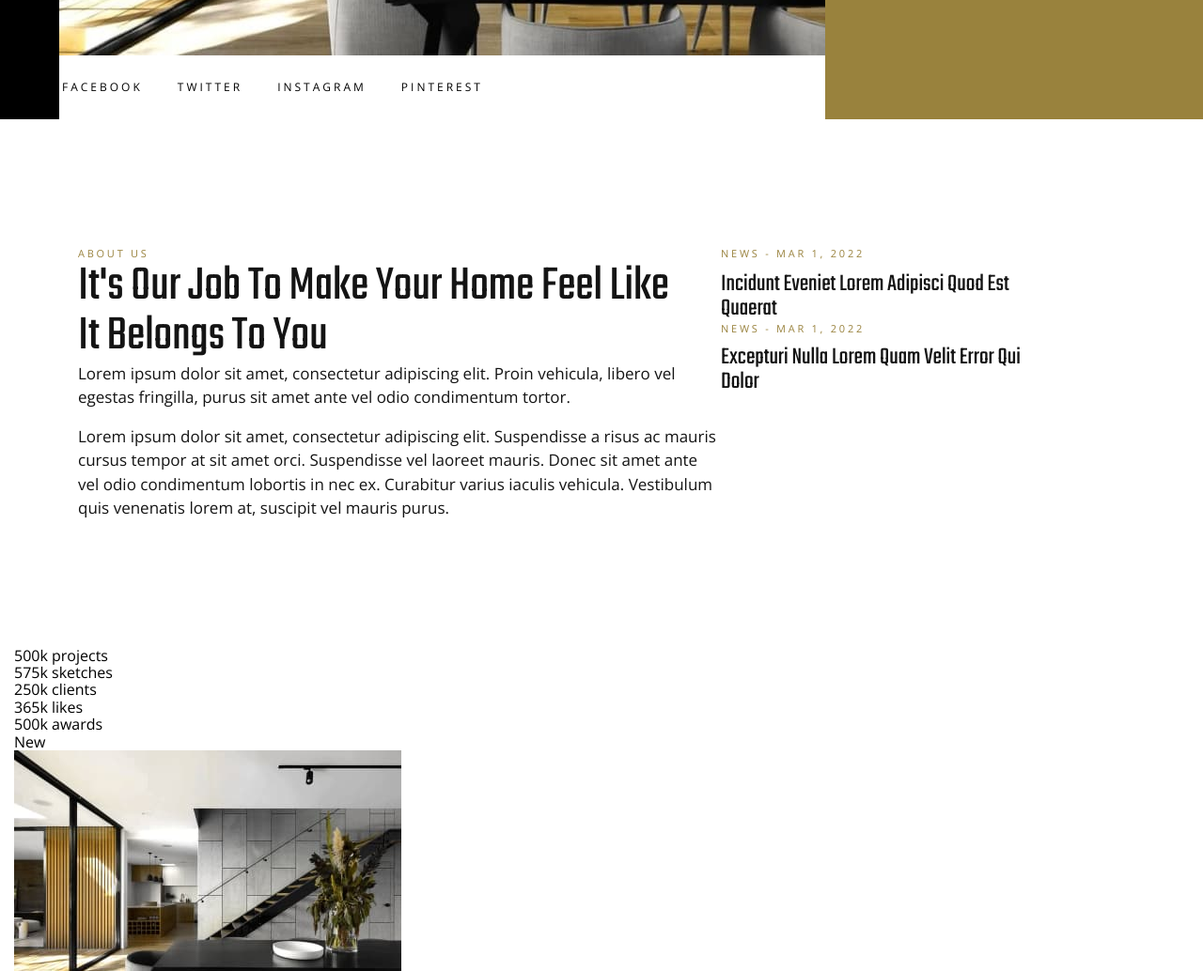
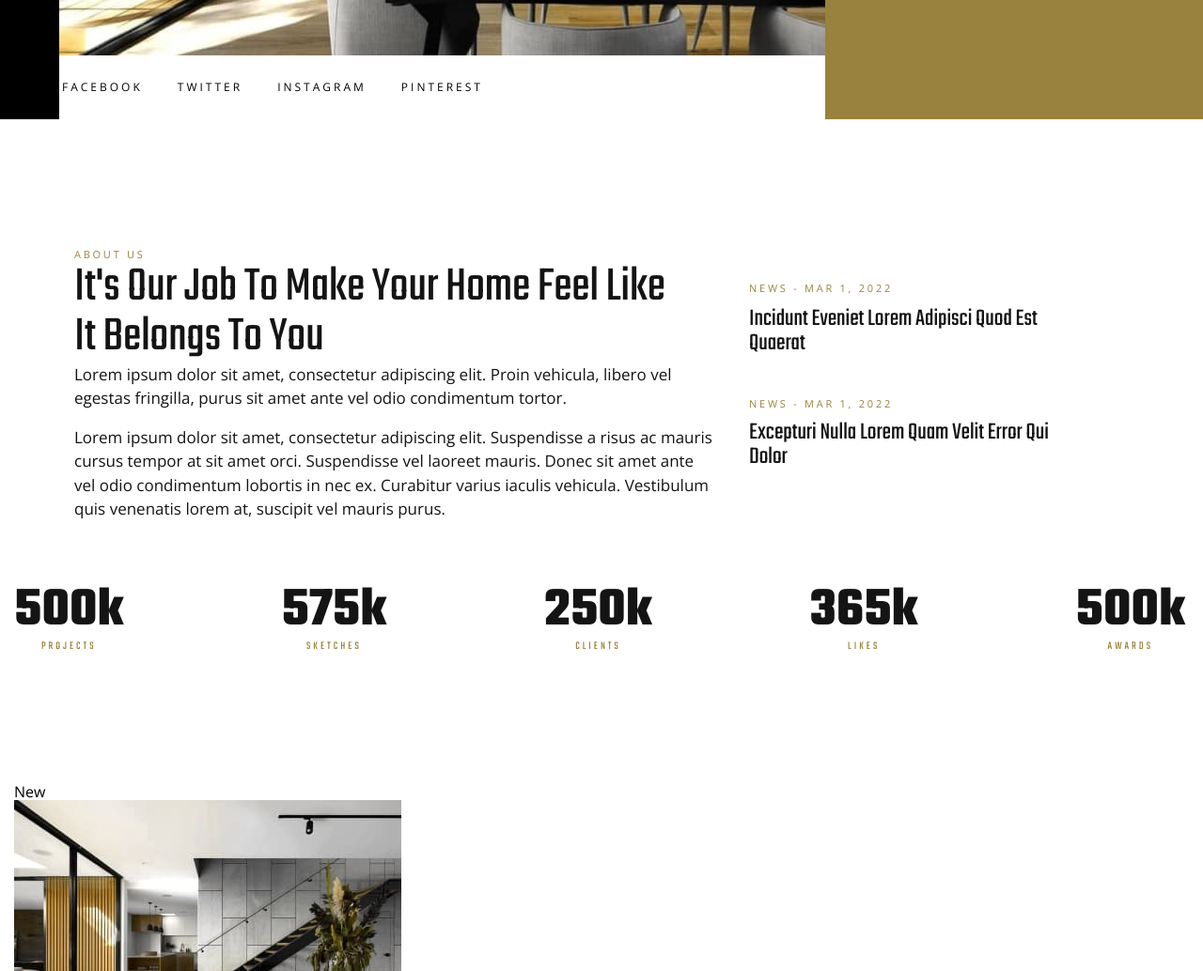
Before and after one commit to MaksimKhandeshyn/Vantage, a plain HTML site: page index.html in a window 1280 px wide. Shown: the part 600-1634 px from the top of the page at 94% size. Drawn offline with nearby package versions, Linux system fonts and the light colour scheme.

Commit message:
make third section

```diff
--- a/index.html
+++ b/index.html
@@ -12,7 +12,7 @@
       referrerpolicy="no-referrer"
     />
     <link rel="preconnect" href="https://fonts.googleapis.com" />
-    <link rel="preconnect" href="https://fonts.gstatic.com" crossorigin />
+    <link rel="preconnect" href="https://fonts.gstatistic.com" crossorigin />
     <link
       href="https://fonts.googleapis.com/css2?family=Open+Sans:ital,wght@0,300..800;1,300..800&family=Teko:wght@300..700&display=swap"
       rel="stylesheet"
@@ -96,64 +96,68 @@
       <section class="our-job">
         <div class="container our-job-box">
           <div class="bbx">
-
             <h2 class="our-job-subtitle">About Us</h2>
             <p class="our-job-title">
               It's our job to make your home feel like it belongs to you
             </p>
             <p class="our-job-info">
               Lorem ipsum dolor sit amet, consectetur adipiscing elit. Proin
-              vehicula, libero vel egestas fringilla, purus sit amet ante vel odio
-              condimentum tortor.
+              vehicula, libero vel egestas fringilla, purus sit amet ante vel
+              odio condimentum tortor.
             </p>
             <p class="our-job-continue">
-              Lorem ipsum dolor sit amet, consectetur adipiscing elit. Suspendisse
-              a risus ac mauris cursus tempor at sit amet orci. Suspendisse vel
-              laoreet mauris. Donec sit amet ante vel odio condimentum lobortis in
-              nec ex. Curabitur varius iaculis vehicula. Vestibulum quis venenatis
-              lorem at, suscipit vel mauris purus.
+              Lorem ipsum dolor sit amet, consectetur adipiscing elit.
+              Suspendisse a risus ac mauris cursus tempor at sit amet orci.
+              Suspendisse vel laoreet mauris. Donec sit amet ante vel odio
+              condimentum lobortis in nec ex. Curabitur varius iaculis vehicula.
+              Vestibulum quis venenatis lorem at, suscipit vel mauris purus.
             </p>
           </div>
           <!--лист с 4-я карточками????-->
-          <div class="news-box">
+          <ul class="our-job-list list">
+            <li class="our-job__list-item">
               <h2 class="our-job-subtitle news-data">News - Mar 1, 2022</h2>
               <p class="our-job-title news">
                 Incidunt eveniet lorem adipisci quod est quaerat
               </p>
+            </li>
+            <li class="our-job__list-item">
               <h2 class="our-job-subtitle">News - Mar 1, 2022</h2>
               <p class="our-job-title news">
                 Excepturi nulla lorem quam velit error qui dolor
               </p>
-          </div>
+            </li>
+          </ul>
+          <div class="news-box"></div>
         </div>
       </section>
 
       <section class="statistic">
         <div class="container">
-          <ul class="static-list list">
-            <li class="static__list-item">
-              <p class="static-info">
-                500k <span class="static-subtitle">projects</span>
+          <ul class="statistic-list list">
+            <li class="statistic__list-item">
+              <p class="statistic-info">
+                500k <span class="statistic-subtitle">projects</span>
               </p>
             </li>
-            <li class="static__list-item">
-              <p class="static-info">
-                575k <span class="static-subtitle">sketches</span>
+            <li class="statistic__list-item">
+              <p class="statistic-info">
+                575k <span class="statistic-subtitle">sketches</span>
               </p>
             </li>
-            <li class="static__list-item">
-              <p class="static-info">
-                250k <span class="static-subtitle">clients</span>
+            <li class="statistic__list-item">
+              <p class="statistic-info">
+                250k <span class="statistic-subtitle">clients</span>
               </p>
             </li>
-            <li class="static__list-item">
-              <p class="static-info">
-                365k <span class="static-subtitle">likes</span>
+            <li class="statistic__list-item">
+              <p class="statistic-info">
+                365k <span class="statistic-subtitle">likes</span>
               </p>
             </li>
-            <li class="static__list-item">
-              <p class="static-info">
-                500k <span class="static-subtitle">awards</span>
+            <li class="statistic__list-item">
+              <p class="statistic-info">
+                500k <span class="statistic-subtitle">awards</span>
               </p>
             </li>
           </ul>
--- a/sass/pages/_home.scss
+++ b/sass/pages/_home.scss
@@ -92,7 +92,7 @@
 }
 
 .our-job {
-  padding: 135px 68px;
+  padding: 136px 64px 67px;
   .our-job-box {
     display: flex;
     .our-job-subtitle {
@@ -125,8 +125,14 @@
       width: 684px;
       margin-top: 16px;
     }
+
+    .our-job-list {
+      margin-left: 34px;
+      .our-job__list-item {
+        margin-bottom: 43px;
         .news-data {
           margin-bottom: 11px;
+          padding-top: 36px;
         }
         .news {
           width: 323px;
@@ -135,3 +141,32 @@
         }
       }
     }
+  }
+}
+
+.statistic {
+  padding-bottom: 136px;
+  .statistic-list {
+    display: flex;
+    .statistic__list-item {
+      margin-right: 168px;
+      .statistic-info {
+        font-family: $second-family;
+        font-weight: 700;
+        font-size: 59px;
+        line-height: 99%;
+        color: #141414;
+        .statistic-subtitle {
+          display: flex;
+          justify-content: center;
+          font-weight: 400;
+          font-size: 12px;
+          line-height: 149%;
+          letter-spacing: 0.25em;
+          text-transform: uppercase;
+          color: $main-color;
+        }
+      }
+    }
+  }
+}
```
Also changed, not shown: css/main.css, css/main.min.css, 2 other files. Lines whose indentation alone changed are shown as unchanged.
